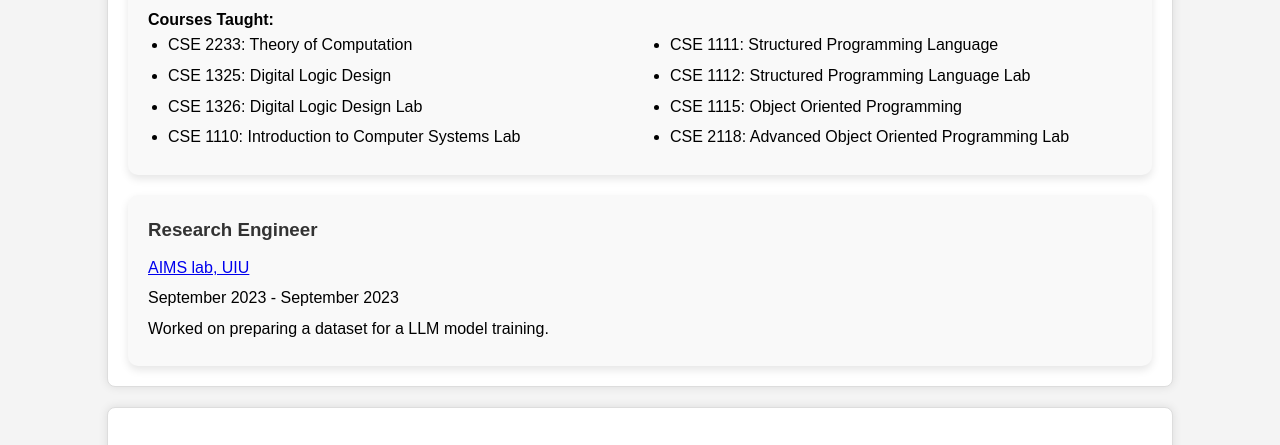
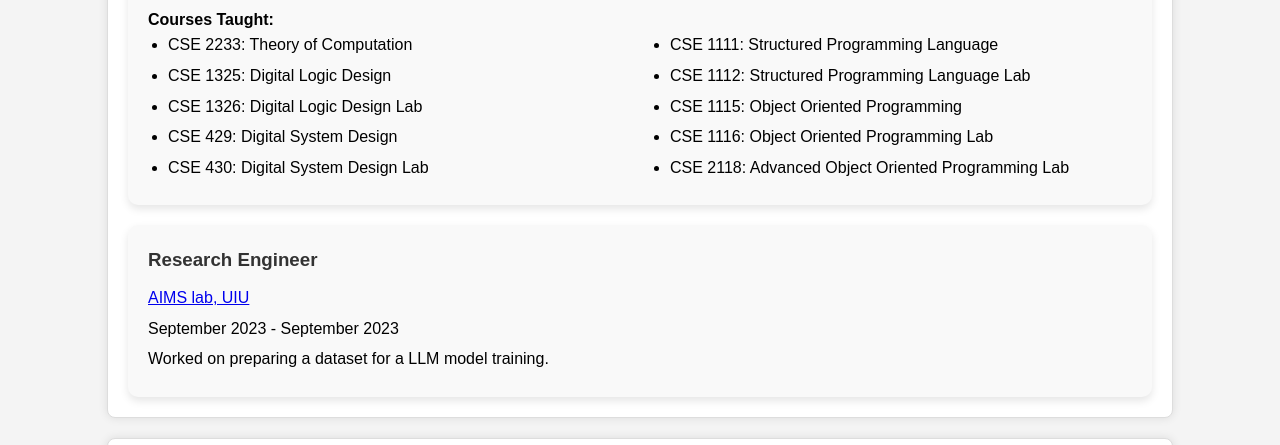
Before and after one commit to asnuvatanvin/asnuvatanvin.github.io, a plain HTML site: page index.html in a window 1280 px wide. Shown: the part 6014-6459 px from the top of the page. Drawn offline with Linux system fonts and the light colour scheme.

Commit message:
Update index.html

```diff
--- a/index.html
+++ b/index.html
@@ -344,7 +344,8 @@
                 <li>CSE 2233: Theory of Computation</li>
                 <li>CSE 1325: Digital Logic Design</li>
                 <li>CSE 1326: Digital Logic Design Lab</li>
-                <li>CSE 1110: Introduction to Computer Systems Lab </li>
+                <li>CSE 429: Digital System Design </li>
+                <li>CSE 430: Digital System Design Lab</li>
               </ul>
             </div>
             <div class="courses-column">
@@ -352,6 +353,7 @@
                 <li>CSE 1111: Structured Programming Language</li>
                 <li>CSE 1112: Structured Programming Language Lab</li>
                 <li>CSE 1115: Object Oriented Programming</li>
+                <li>CSE 1116: Object Oriented Programming Lab</li>
                 <li>CSE 2118: Advanced Object Oriented Programming Lab</li>
 
               </ul>
@@ -737,7 +739,7 @@
      Add your CV content here
   </section>--->
   <footer>
-    <p>&copy; Asnuva Tanvin, 2024</p>
+    <p>&copy; Asnuva Tanvin, 2025</p>
   </footer>
   <script src="script.js"></script>
 </body>
```
